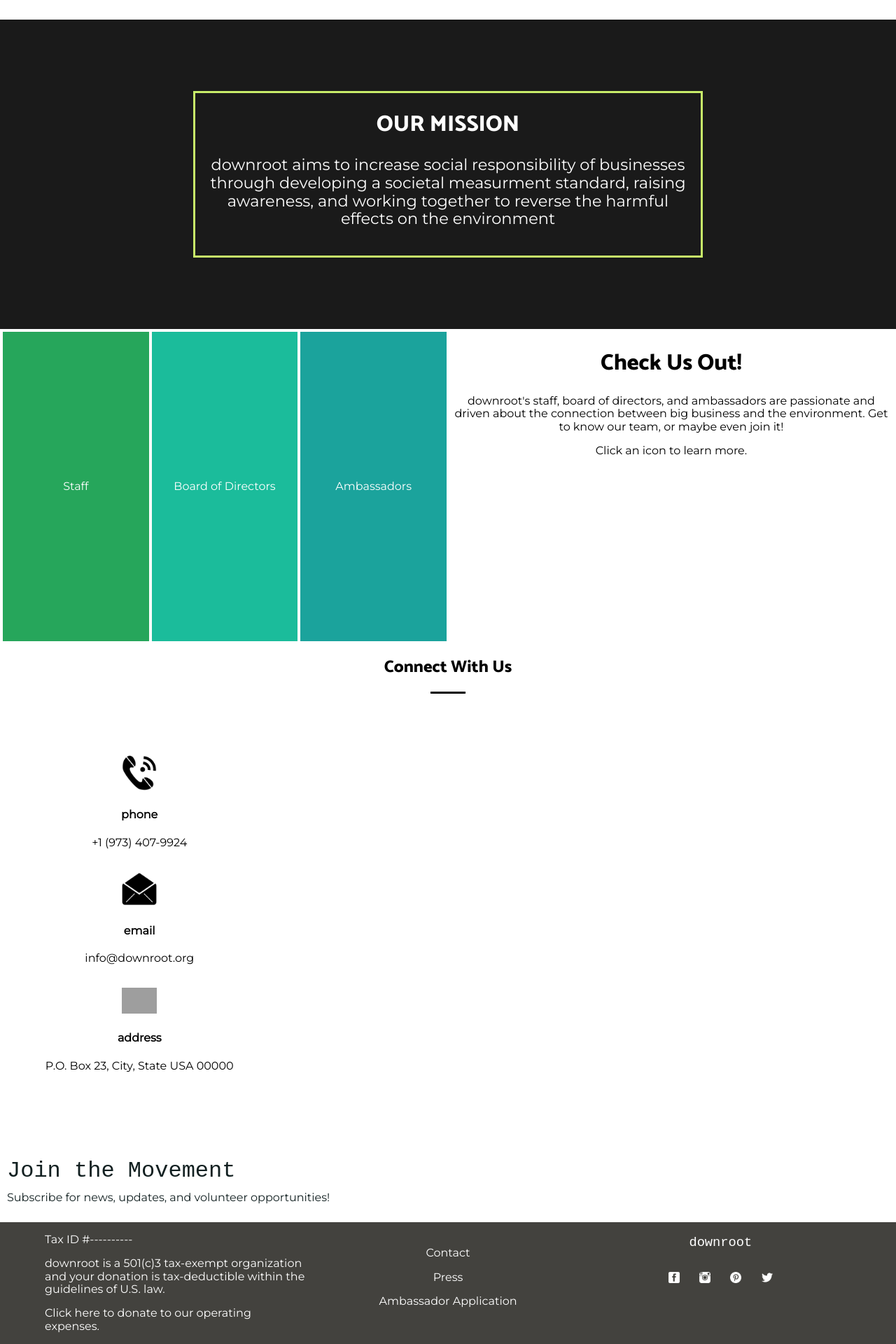
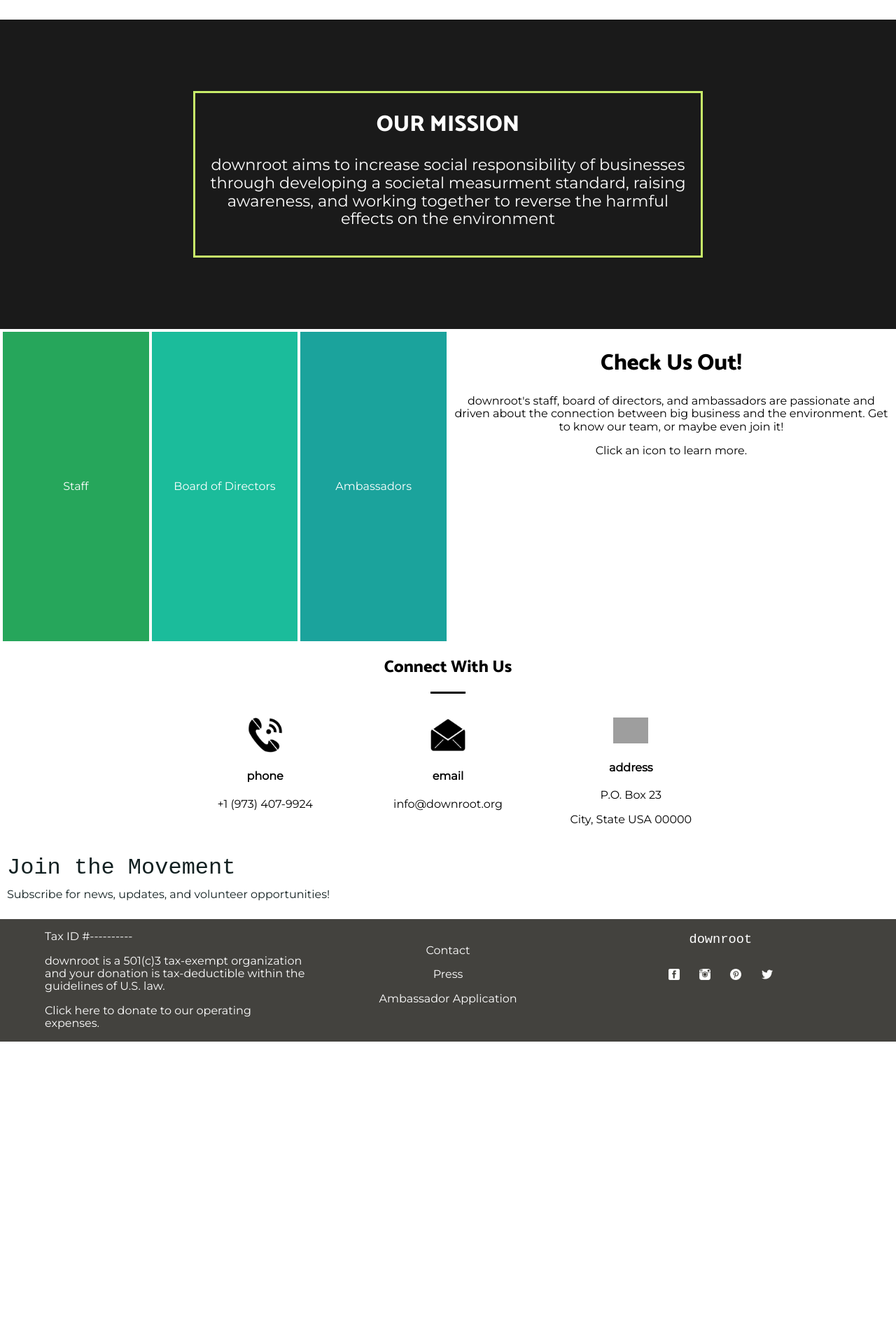
Before and after one commit to jgiovenco/www.downroot.org, a Jekyll site: the page built from about.html, in a window 1280 px wide. Shown: the part 996-2916 px from the top of the page at 70% size. Built offline with Jekyll 4.4.1, drawn with Linux system fonts in a browser that asks for light colours; comment, search, counter and statistics services are not loaded; after the commit the page ends 2484 px from its top, so only the background shows below that; grey boxes are pictures that could not be loaded.

Commit message:
contact section complete

```diff
--- a/about.html
+++ b/about.html
@@ -95,8 +95,9 @@ title: about us
     <h2 class=" center-align"> Connect With Us </h2>
     <hr class="center-align">
   </div>
-  <div class="grid center-align hblogposts contact-3">
-    <div class="col-12">
+</section>
+
+<section class="grid center-align contact-icons">
       <div  class="col-4">
         <img src="img/phone.png">
         <h4> phone </h4>
@@ -110,10 +111,9 @@ title: about us
       <div  class="col-4">
         <img src="img/pin.png">
         <h4> address </h4>
-        <p> P.O. Box 23, City, State USA 00000 </p>
+        <p> P.O. Box 23 </p>
+        <p> City, State USA 00000 </p>
       </div>
-    </div>
-  </div>
 </section>
 
 <!-- - - - - - - - - - - - - - Footer pulled in from default layout- - - - - - - - - - - - - -  - -->
--- a/css/main.css
+++ b/css/main.css
@@ -394,6 +394,12 @@ h2 {
   width: 50px
 }
 
-.contact-3 img{
+.contact-icons {
+  margin-top: 10px;
+  padding-right: 20%;
+  padding-left: 20%
+}
+
+.contact-icons img{
   max-width: 50px;
 }
```
Also changed, not shown: 2 other files.
